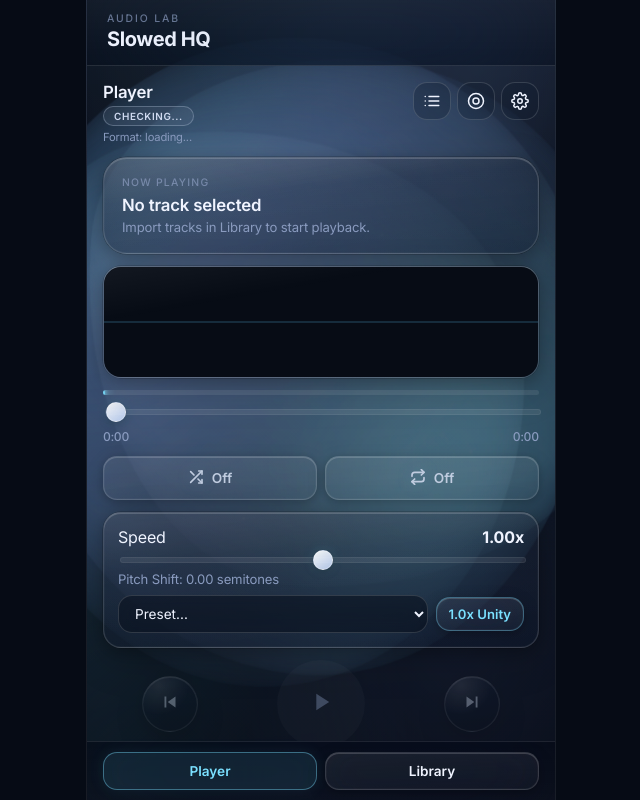
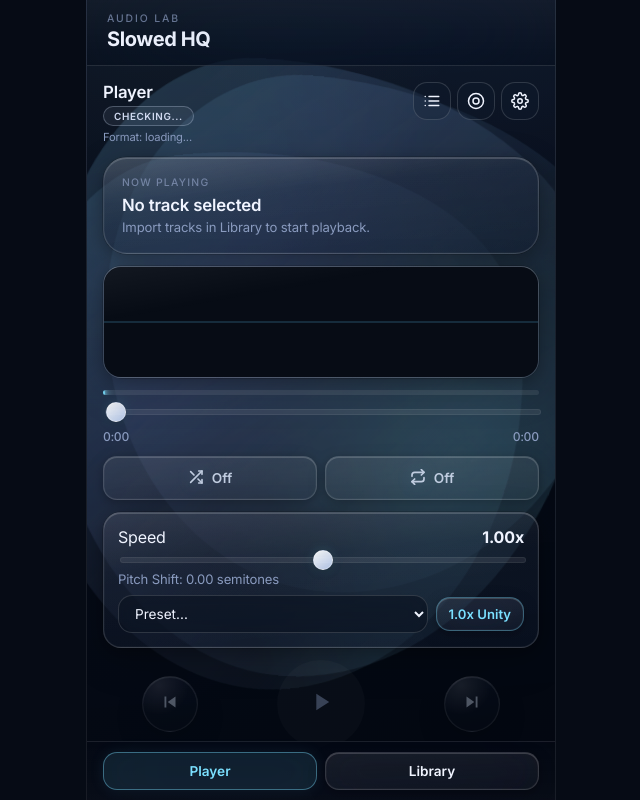
Before and after one commit to harikuruvelil/AudioLab_iOS, a React (Vite) app in the folder dev_2.0_music-slowing-pwa/: page / in a window 1280 px wide. Shown: the whole page, without its empty margins (319-959 px from the left). Built offline with nearby package versions, Linux system fonts and the light colour scheme.

Commit message:
Optimize background rendering and remove circular visual artifacts

```diff
--- a/dev_2.0_music-slowing-pwa/src/App.tsx
+++ b/dev_2.0_music-slowing-pwa/src/App.tsx
@@ -1116,9 +1116,17 @@ export default function App() {
     let phase = bgPhaseRef.current;
     let lastFrameTimestamp = 0;
     let lastBassSampleTimestamp = 0;
+    const coarsePointer =
+      typeof window !== "undefined" &&
+      typeof window.matchMedia === "function" &&
+      window.matchMedia("(pointer: coarse)").matches;
     const heavyVisualMode = activeTab === "player" && playback.isPlaying;
-    const frameIntervalMs = heavyVisualMode ? 1000 / 30 : 1000 / 18;
-    const bassSampleIntervalMs = heavyVisualMode ? 1000 / 24 : 1000 / 14;
+    const frameIntervalMs = heavyVisualMode
+      ? (coarsePointer ? 1000 / 18 : 1000 / 24)
+      : (coarsePointer ? 1000 / 8 : 1000 / 12);
+    const bassSampleIntervalMs = heavyVisualMode
+      ? (coarsePointer ? 1000 / 14 : 1000 / 18)
+      : (coarsePointer ? 1000 / 7 : 1000 / 10);
     const reactionStrength = clamp(backgroundBassReaction, 0, 3);
 
     const tick = (now: number) => {
@@ -1213,17 +1221,17 @@ export default function App() {
         baseMotion +
         (backgroundBassReactiveEnabled
           ? heavyVisualMode
-            ? smoothed * (0.95 + reactionStrength * 0.40)
-            : smoothed * (0.62 + reactionStrength * 0.26)
+            ? smoothed * (0.78 + reactionStrength * 0.30)
+            : smoothed * (0.46 + reactionStrength * 0.18)
           : 0),
         0,
-        2.2
+        1.85
       );
-      const shiftX = Math.sin(phase) * (2.0 + visualEnergy * (7.5 + reactionStrength * 2.2));
-      const shiftY = Math.cos(phase * 0.83) * (1.5 + visualEnergy * (6.5 + reactionStrength * 1.8));
-      const angleOffset = Math.sin(phase * 0.57) * (2.8 + visualEnergy * (7.0 + reactionStrength * 2.0));
+      const shiftX = Math.sin(phase) * (1.2 + visualEnergy * (4.2 + reactionStrength * 1.2));
+      const shiftY = Math.cos(phase * 0.83) * (0.9 + visualEnergy * (3.6 + reactionStrength * 1.0));
+      const angleOffset = Math.sin(phase * 0.57) * (1.5 + visualEnergy * (3.1 + reactionStrength * 0.8));
       const pulse = clamp(bgPulseRef.current, 0, 1);
-      const flowDistort = clamp((visualEnergy * 0.48 + pulse * 0.72) / 1.6, 0, 1.35);
+      const flowDistort = clamp((visualEnergy * 0.42 + pulse * 0.58) / 1.4, 0, 1.1);
 
       root.style.setProperty("--bg-energy", visualEnergy.toFixed(4));
       root.style.setProperty("--bg-pulse", pulse.toFixed(4));
--- a/dev_2.0_music-slowing-pwa/src/styles.css
+++ b/dev_2.0_music-slowing-pwa/src/styles.css
@@ -142,33 +142,29 @@ button {
 
 .app-root::before {
   background:
-    radial-gradient(50% 45% at 52% 24%,
-      color-mix(in srgb, var(--theme-tint) 90%, rgba(255, 255, 255, 0) 10%) 0%,
-      rgba(255, 255, 255, 0) 76%),
-    radial-gradient(55% 50% at 72% 74%,
-      color-mix(in srgb, var(--accent-2) 36%, rgba(255, 255, 255, 0) 64%) 0%,
-      rgba(255, 255, 255, 0) 74%),
-    radial-gradient(38% 34% at 18% 70%,
-      color-mix(in srgb, var(--accent) 32%, rgba(255, 255, 255, 0) 68%) 0%,
-      rgba(255, 255, 255, 0) 80%);
-  opacity: calc(0.44 + var(--bg-energy) * (0.46 + var(--bg-reaction) * 0.12) + var(--bg-pulse) * 0.18);
-  animation: bgFloatPrimary 19s linear infinite;
+    linear-gradient(148deg,
+      color-mix(in srgb, var(--theme-tint) 55%, transparent) 0%,
+      color-mix(in srgb, var(--accent-2) 18%, transparent) 42%,
+      transparent 74%),
+    linear-gradient(328deg,
+      color-mix(in srgb, var(--accent) 16%, transparent) 0%,
+      transparent 62%);
+  opacity: calc(0.06 + var(--bg-energy) * 0.05 + var(--bg-pulse) * 0.03);
+  animation: none;
 }
 
 .app-root::after {
   background:
     linear-gradient(132deg,
-      rgba(255, 255, 255, 0.05) 0%,
-      rgba(255, 255, 255, 0.02) 28%,
-      rgba(255, 255, 255, 0) 62%),
-    radial-gradient(50% 40% at 26% 76%,
-      color-mix(in srgb, var(--accent) 36%, rgba(255, 255, 255, 0) 64%) 0%,
-      rgba(255, 255, 255, 0) 76%),
-    radial-gradient(40% 34% at 80% 21%,
-      color-mix(in srgb, var(--accent-2) 42%, rgba(255, 255, 255, 0) 58%) 0%,
-      rgba(255, 255, 255, 0) 74%);
-  opacity: calc(0.18 + var(--bg-energy) * (0.52 + var(--bg-reaction) * 0.12) + var(--bg-pulse) * 0.14);
-  animation: bgFloatSecondary 24s linear infinite;
+      rgba(255, 255, 255, 0.045) 0%,
+      rgba(255, 255, 255, 0.015) 30%,
+      rgba(255, 255, 255, 0) 66%),
+    linear-gradient(212deg,
+      color-mix(in srgb, var(--accent) 13%, transparent) 0%,
+      color-mix(in srgb, var(--accent-2) 10%, transparent) 36%,
+      transparent 72%);
+  opacity: calc(0.05 + var(--bg-energy) * 0.04 + var(--bg-pulse) * 0.02);
+  animation: none;
 }
 
 @keyframes bgFloatPrimary {
@@ -226,13 +222,13 @@ button {
 /* liquid gradient flow background */
 .aurora-bg {
   position: absolute;
-  inset: -12% -16%;
+  inset: -10% -12%;
   z-index: -1;
   overflow: hidden;
   pointer-events: none;
   border-radius: inherit;
   transform: translate(var(--bg-flow-shift-x), var(--bg-flow-shift-y));
-  filter: saturate(calc(120% + var(--bg-band-high) * 55%));
+  opacity: calc(0.82 + var(--bg-band-low) * 0.1);
 }
 
 .aurora-bg::after {
@@ -253,12 +249,9 @@ button {
   width: 94%;
   height: 76%;
   border-radius: 36% 64% 53% 47% / 44% 38% 62% 56%;
-  mix-blend-mode: screen;
-  will-change: transform, filter, opacity;
+  mix-blend-mode: normal;
+  will-change: transform, opacity;
   transform-origin: 50% 50%;
-  filter: hue-rotate(calc(var(--bg-flow-distort) * 6deg));
-  mask-image: radial-gradient(120% 84% at 50% 50%, black 40%, transparent 80%);
-  -webkit-mask-image: radial-gradient(120% 84% at 50% 50%, black 40%, transparent 80%);
 }
 
 .flow-ribbon::before,
@@ -280,7 +273,7 @@ button {
     ),
     radial-gradient(55% 48% at 26% 32%, color-mix(in srgb, var(--accent-2) 70%, transparent), transparent 78%),
     radial-gradient(50% 60% at 74% 66%, color-mix(in srgb, var(--accent) 74%, transparent), transparent 82%);
-  filter: blur(calc(20px - var(--bg-band-high) * 10px));
+  opacity: calc(0.72 + var(--bg-band-mid) * 0.18);
 }
 
 .flow-ribbon::after {
@@ -296,8 +289,7 @@ button {
       color-mix(in srgb, var(--accent) 68%, transparent),
       color-mix(in srgb, var(--accent-2) 70%, transparent)
     );
-  opacity: calc(0.24 + var(--bg-band-high) * 0.28);
-  filter: blur(calc(6px - var(--bg-band-high) * 2px));
+  opacity: calc(0.18 + var(--bg-band-high) * 0.18);
 }
 
 .flow-ribbon-back {
@@ -312,7 +304,6 @@ button {
       calc(0.92 + var(--bg-band-low) * 0.24 + var(--bg-flow-distort) * 0.05),
       calc(0.74 + var(--bg-band-low) * 0.30 + var(--bg-flow-distort) * 0.08)
     );
-  animation: flowRibbonBack 14s ease-in-out infinite alternate;
 }
 
 .flow-ribbon-mid {
@@ -327,7 +318,6 @@ button {
       calc(1 + var(--bg-band-mid) * 0.22 + var(--bg-flow-distort) * 0.04),
       calc(0.84 + var(--bg-band-mid) * 0.34 + var(--bg-flow-distort) * 0.08)
     );
-  animation: flowRibbonMid 10s ease-in-out infinite alternate;
 }
 
 .flow-ribbon-front {
@@ -342,47 +332,19 @@ button {
       calc(0.94 + var(--bg-band-high) * 0.16 + var(--bg-flow-distort) * 0.05),
       calc(0.7 + var(--bg-band-high) * 0.27 + var(--bg-flow-distort) * 0.07)
     );
-  animation: flowRibbonFront 8s ease-in-out infinite alternate;
 }
 
 .flow-speckle {
   position: absolute;
   inset: 8% 10%;
-  opacity: calc(0.07 + var(--bg-band-high) * 0.15);
+  opacity: calc(0.03 + var(--bg-band-high) * 0.08);
   background:
     radial-gradient(circle at 16% 28%, rgba(255, 255, 255, 0.75) 0.7px, transparent 2px),
     radial-gradient(circle at 38% 68%, rgba(255, 255, 255, 0.7) 0.8px, transparent 2.1px),
     radial-gradient(circle at 66% 34%, rgba(255, 255, 255, 0.68) 0.75px, transparent 2px),
     radial-gradient(circle at 84% 60%, rgba(255, 255, 255, 0.7) 0.8px, transparent 2.2px);
   transform: translateY(calc(var(--bg-flow-shift-y) * 0.5));
-  filter: blur(0.2px);
-}
-
-@keyframes flowRibbonBack {
-  0% {
-    border-radius: 36% 64% 53% 47% / 44% 38% 62% 56%;
-  }
-  100% {
-    border-radius: 47% 53% 44% 56% / 38% 56% 44% 62%;
-  }
-}
-
-@keyframes flowRibbonMid {
-  0% {
-    border-radius: 42% 58% 52% 48% / 46% 36% 64% 54%;
-  }
-  100% {
-    border-radius: 54% 46% 41% 59% / 41% 57% 43% 59%;
-  }
-}
-
-@keyframes flowRibbonFront {
-  0% {
-    border-radius: 38% 62% 50% 50% / 52% 34% 66% 48%;
-  }
-  100% {
-    border-radius: 52% 48% 61% 39% / 34% 61% 39% 66%;
-  }
+  filter: none;
 }
 
 /* ─── header ─── */
@@ -1699,13 +1661,23 @@ input[type="range"]:disabled::-webkit-slider-thumb {
 
 @media (max-width: 768px) {
   .app-root::before {
-    opacity: calc(0.55 + var(--bg-energy) * 0.32 + var(--bg-pulse) * 0.16);
-    animation-duration: 22s;
+    opacity: calc(0.04 + var(--bg-energy) * 0.03);
   }
 
   .app-root::after {
-    opacity: calc(0.32 + var(--bg-energy) * 0.28 + var(--bg-pulse) * 0.12);
-    animation-duration: 28s;
+    opacity: calc(0.03 + var(--bg-energy) * 0.02);
+  }
+
+  .flow-ribbon-back,
+  .flow-speckle {
+    display: none;
+  }
+
+  .flow-ribbon {
+    width: 100%;
+    left: 0;
+    top: 18%;
+    height: 64%;
   }
 
   .app-header,
```
